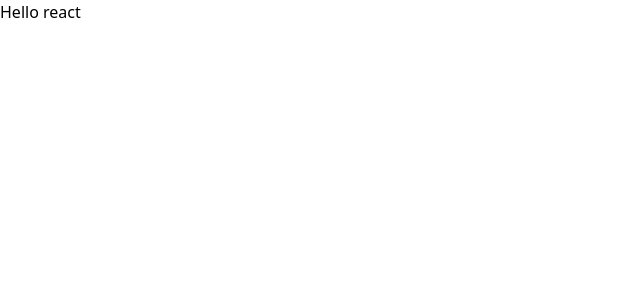
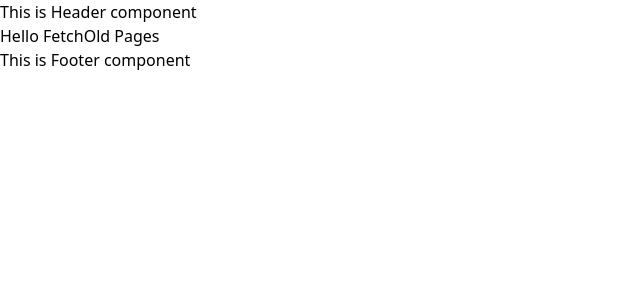
Before and after one commit to rafiqwe/Learn-React-Query-, a React (Vite) app: page /trad in a window 1280 px wide. Shown: the top 300 px of the page, without its empty margins (0-640 px from the left). Built offline with nearby package versions, Linux system fonts and the light colour scheme.

Commit message:
Add app Lay Out

```diff
--- a/src/App.jsx
+++ b/src/App.jsx
@@ -1,7 +1,35 @@
+import { createBrowserRouter, RouterProvider } from "react-router-dom";
+import { MainLayOut } from "./components/Layout/MainLayOut";
+import { ErrorPage } from "./Pages/ErrorPage";
+import { Home } from "./Pages/Home";
+import { FetchOld } from "./Pages/FetchOld";
+import { FetchRQ } from "./Pages/FetchRQ";
+
 const App = () => {
+  const route = createBrowserRouter([
+    {
+      path: "/",
+      element: <MainLayOut />,
+      errorElement: <ErrorPage />,
+      children: [
+        {
+          path: "/",
+          element: <Home />,
+        },
+        {
+          path: "/trad",
+          element: <FetchOld />,
+        },
+        {
+          path: "/rq",
+          element: <FetchRQ/>,
+        },
+      ],
+    },
+  ]);
   return (
     <>
-      <h1 className="text-3xl font-bold underline bg">Hello react </h1>
+      <RouterProvider router={route} />
     </>
   );
 };
--- /dev/null
+++ b/src/Pages/ErrorPage.jsx
@@ -0,0 +1,7 @@
+export const ErrorPage = () => {
+    return(
+        <>
+            <h1>This is Error Page</h1>
+        </>
+    )
+}
--- /dev/null
+++ b/src/Pages/FetchOld.jsx
@@ -0,0 +1,5 @@
+export const FetchOld = () => {
+    return(<>
+        <h1>Hello FetchOld Pages</h1>
+    </>)
+}
--- /dev/null
+++ b/src/Pages/FetchRQ.jsx
@@ -0,0 +1,5 @@
+export const FetchRQ = () => {
+    return(<>
+        <h1>Hello FetchRQ Page</h1>
+    </>)
+}
--- /dev/null
+++ b/src/Pages/Footer.jsx
@@ -0,0 +1,7 @@
+export const Footer = () => {
+    return(
+        <>
+            <h1>This is Footer component</h1>
+        </>
+    )
+}
--- /dev/null
+++ b/src/Pages/Header.jsx
@@ -0,0 +1,7 @@
+export const Header = () => {
+    return(
+        <>
+            <h1>This is Header component</h1>
+        </>
+    )
+}
--- /dev/null
+++ b/src/Pages/Home.jsx
@@ -0,0 +1,5 @@
+export const Home = () => {
+    return(<>
+        <h1>Hello Home Pages</h1>
+    </>)
+}
--- /dev/null
+++ b/src/components/Layout/MainLayOut.jsx
@@ -0,0 +1,13 @@
+import { Outlet } from "react-router-dom"
+import { Header } from "../../Pages/Header"
+import { Footer } from "../../Pages/Footer"
+
+export const MainLayOut = () => {
+    return(
+        <>
+            <Header/>
+            <Outlet/>
+            <Footer/>
+        </>
+    )
+}
```
